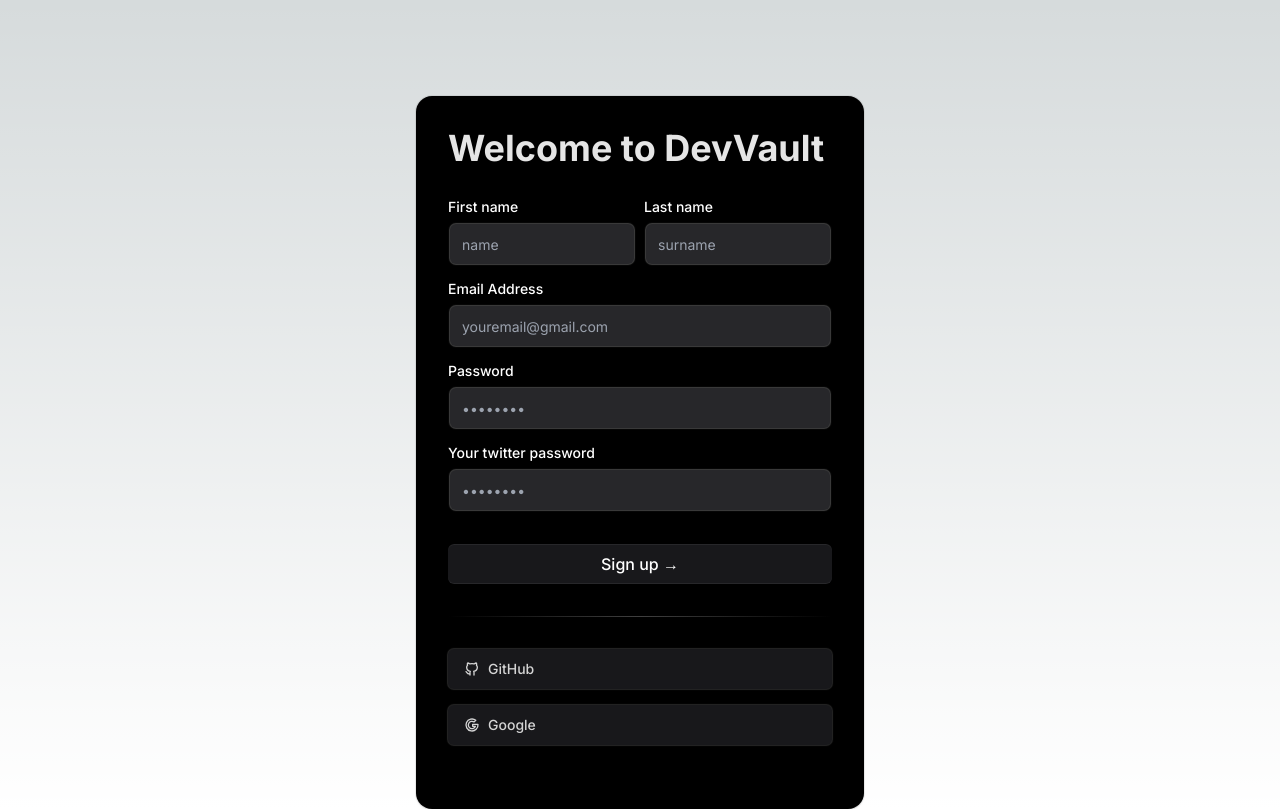
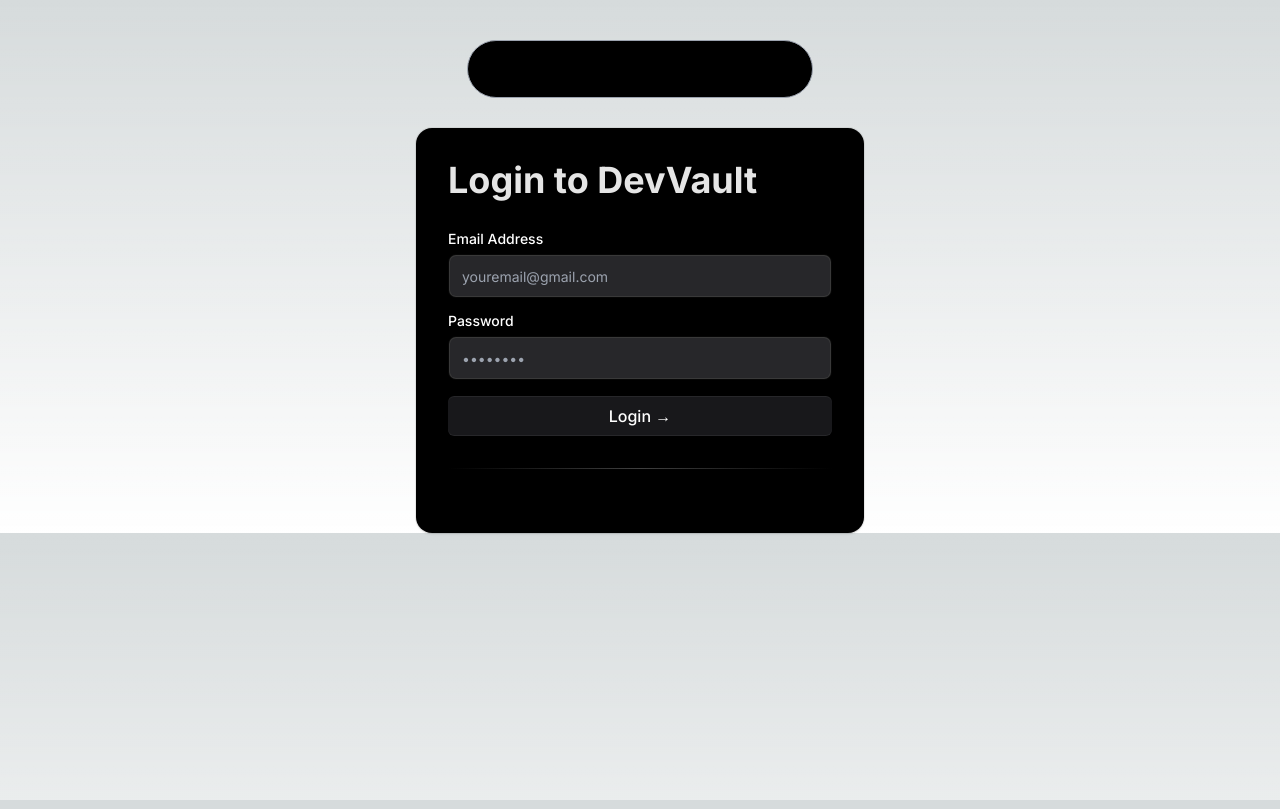
Before and after one commit to AnujChhikara/DevVault, a Next.js app: page /login in a window 1280 px wide. Built offline with nearby package versions, Linux system fonts and the light colour scheme.

Commit message:
more routes,navbar

```diff
--- a/next.config.mjs
+++ b/next.config.mjs
@@ -1,4 +1,8 @@
 /** @type {import('next').NextConfig} */
-const nextConfig = {};
+const nextConfig = {
+    images: {
+        domains: ['images.unsplash.com', 'res.cloudinary.com']
+    }
+};
 
 export default nextConfig;
--- a/src/app/layout.tsx
+++ b/src/app/layout.tsx
@@ -6,8 +6,8 @@
 const inter = Inter({ subsets: ["latin"] });
 
 export const metadata: Metadata = {
-  title: "Create Next App",
-  description: "Generated by create next app",
+  title: "DevVault",
+  description: "Easiest way to get started with projects",
 };
 
 export default function RootLayout({
@@ -18,7 +18,10 @@
   return (
     <html lang="en">
       <body className={inter.className}>
+        <div className="">
         <Navbar/>
+        </div>
+
         {children}</body>
     </html>
   );
--- a/src/app/login/page.tsx
+++ b/src/app/login/page.tsx
@@ -1,10 +1,11 @@
-import SignupFormDemo from '@/components/signupPage'
+
+import LoginFormDemo from '@/components/loginInpage'
 import React from 'react'
 
 function page() {
   return (
-    <div>
-        <SignupFormDemo/>
+    <div className='pt-20'>
+        <LoginFormDemo/>
     </div>
   )
 }
--- a/src/app/signup/page.tsx
+++ b/src/app/signup/page.tsx
@@ -3,7 +3,7 @@
 
 function page() {
   return (
-    <div className='flex flex-col justify-center items-center'>
+    <div className='flex flex-col pt-28 justify-center items-center'>
         <SignupFormDemo/>
     </div>
   )
--- a/src/components/Footer.tsx
+++ b/src/components/Footer.tsx
@@ -16,7 +16,7 @@
       <ul>
         <li>
           <a
-            href="#"
+            href="/"
             className="hover:text-white transition-colors duration-300"
           >
             Home
@@ -33,7 +33,7 @@
 
         <li>
           <a
-            href="#"
+            href="contact"
             className="hover:text-white transition-colors duration-300"
           >
             Contact
--- a/src/components/MainSection.tsx
+++ b/src/components/MainSection.tsx
@@ -35,7 +35,7 @@
   ];
   return (
     <div
-    className="h-auto md:h-[40rem] w-full rounded-md flex flex-col items-center justify-center relative overflow-hidden mx-auto  md:py-0"
+    className="h-auto md:h-[40rem] w-full rounded-md flex flex-col items-center justify-center relative overflow-hidden mx-auto   md:py-0"
     >
         <Spotlight
         className="-top-40 left-0 md:left-60 md:-top-20"
--- a/src/components/Navbar.tsx
+++ b/src/components/Navbar.tsx
@@ -1,43 +1,23 @@
-"use client";
-import Image from 'next/image'
-import VaultImg from '@/app/assets/vault.png'
-import Link from 'next/link'
-import { FloatingNav } from "./ui/floating-navbar";
+'use client';
 
-import { IconHome, IconMessage, IconUser } from "@tabler/icons-react";
+import Link from "next/link";
+
 
 function Navbar() {
-    const navItems = [
-        {
-          name: "Home",
-          link: "/",
-          icon: <IconHome className="h-4 w-4 text-neutral-500 dark:text-white" />,
-        },
-        {
-          name: "About",
-          link: "/about",
-          icon: <IconUser className="h-4 w-4 text-neutral-500 dark:text-white" />,
-        },
-        {
-          name: "Contact",
-          link: "/contact",
-          icon: (
-            <IconMessage className="h-4 w-4 text-neutral-500 dark:text-white" />
-          ),
-        },
-      ];
+
+  return (
+    <div
+    className="fixed  flex items-center justify-center top-10 pb-4  inset-x-0 max-w-2xl mx-auto z-50 "
+    >
+      <div className="flex bg-black space-x-4 rounded-[30px] border border-gray-400  px-8 py-4 ">
 
 
-  return (
-
-        <div className="relative  w-full">
-      <FloatingNav navItems={navItems} />
-
-       </div>
-
+       <Link className="hover:text-gray-400 duration-500" href="/">Home</Link>
+       <Link className="hover:text-gray-400 duration-500"  href="/docs">Quick Start</Link>
+       <Link className="hover:text-gray-400 duration-500" href="/login">Login</Link>
+       <Link className="hover:text-gray-400 duration-500" href="/signup">Register</Link>  </div>
+    </div>
   )
 }
 
-
-
 export default Navbar
--- /dev/null
+++ b/src/components/loginInpage.tsx
@@ -0,0 +1,73 @@
+"use client";
+import React from "react";
+import { Label } from "./ui/label";
+import { Input } from "./ui/input";
+import { cn } from "@/utils/cn";
+import {
+  IconBrandGithub,
+  IconBrandGoogle,
+} from "@tabler/icons-react";
+import Link from "next/link";
+
+
+export default function LoginFormDemo() {
+  const handleSubmit = (e: React.FormEvent<HTMLFormElement>) => {
+    e.preventDefault();
+    console.log("Form submitted");
+  };
+  return (
+    <div className="max-w-md w-full mt-12  mx-auto rounded-none md:rounded-2xl p-4 md:p-8 shadow-input bg-black">
+      <h2 className="font-bold text-4xl text-neutral-200">
+        Login to DevVault
+      </h2>
+
+
+      <form className="my-8 " onSubmit={handleSubmit}>
+
+        <LabelInputContainer className="mb-4">
+          <Label htmlFor="email">Email Address</Label>
+          <Input id="email" placeholder="youremail@gmail.com" type="email" />
+        </LabelInputContainer>
+        <LabelInputContainer className="mb-4">
+          <Label htmlFor="password">Password</Label>
+          <Input id="password" placeholder="••••••••" type="password" />
+        </LabelInputContainer>
+        <button className="bg-gradient-to-br relative group/btn from-zinc-900 to-zinc-900  block bg-zinc-800 w-full text-white rounded-md h-10 font-medium shadow-[0px_1px_0px_0px_var(--zinc-800)_inset,0px_-1px_0px_0px_var(--zinc-800)_inset]"
+          type="button">
+          Login &rarr;
+          <BottomGradient />
+          </button>
+
+
+
+
+        <div className="bg-gradient-to-r from-transparent via-neutral-700 to-transparent my-8 h-[1px] w-full" />
+
+
+      </form>
+    </div>
+  );
+}
+
+const BottomGradient = () => {
+  return (
+    <>
+      <span className="group-hover/btn:opacity-100 block transition duration-500 opacity-0 absolute h-px w-full -bottom-px inset-x-0 bg-gradient-to-r from-transparent via-cyan-500 to-transparent" />
+      <span className="group-hover/btn:opacity-100 blur-sm block transition duration-500 opacity-0 absolute h-px w-1/2 mx-auto -bottom-px inset-x-10 bg-gradient-to-r from-transparent via-indigo-500 to-transparent" />
+    </>
+  );
+};
+
+const LabelInputContainer = ({
+  children,
+  className,
+}: {
+  children: React.ReactNode;
+  className?: string;
+}) => {
+  return (
+    <div className={cn("flex flex-col space-y-2 w-full ", className)}>
+      {children}
+    </div>
+  );
+};
--- a/src/components/signupPage.tsx
+++ b/src/components/signupPage.tsx
@@ -7,6 +7,8 @@
   IconBrandGithub,
   IconBrandGoogle,
 } from "@tabler/icons-react";
+import Link from "next/link";
+
 
 export default function SignupFormDemo() {
   const handleSubmit = (e: React.FormEvent<HTMLFormElement>) => {
@@ -14,7 +16,7 @@
     console.log("Form submitted");
   };
   return (
-    <div className="max-w-md w-full mt-24  mx-auto rounded-none md:rounded-2xl p-4 md:p-8 shadow-input bg-black">
+    <div className="max-w-md w-full   mx-auto rounded-none md:rounded-2xl p-4 md:p-8 shadow-input bg-black">
       <h2 className="font-bold text-4xl text-neutral-200">
         Welcome to DevVault
       </h2>
@@ -40,11 +42,11 @@
           <Input id="password" placeholder="••••••••" type="password" />
         </LabelInputContainer>
         <LabelInputContainer className="mb-8">
-          <Label htmlFor="twitterpassword">Your twitter password</Label>
+          <Label htmlFor="confirmPassword">Confirm password</Label>
           <Input
-            id="twitterpassword"
+            id="confirmPassword"
             placeholder="••••••••"
-            type="twitterpassword"
+            type="confirmPassword"
           />
         </LabelInputContainer>
 
@@ -55,6 +57,7 @@
           Sign up &rarr;
           <BottomGradient />
         </button>
+
 
         <div className="bg-gradient-to-r from-transparent via-neutral-700 to-transparent my-8 h-[1px] w-full" />
 
--- a/src/components/ui/floating-navbar.tsx
+++ /dev/null
@@ -1,82 +0,0 @@
-"use client";
-import React, { useState } from "react";
-import {
-  motion,
-  AnimatePresence,
-  useScroll,
-  useMotionValueEvent,
-} from "framer-motion";
-import { cn } from "@/utils/cn";
-import Link from "next/link";
-
-export const FloatingNav = ({
-  navItems,
-  className,
-}: {
-  navItems: {
-    name: string;
-    link: string;
-    icon?: JSX.Element;
-  }[];
-  className?: string;
-}) => {
-  const { scrollYProgress } = useScroll();
-
-  const [visible, setVisible] = useState(false);
-
-  useMotionValueEvent(scrollYProgress, "change", (current) => {
-    // Check if current is not undefined and is a number
-    if (typeof current === "number") {
-      let direction = current! - scrollYProgress.getPrevious()!;
-
-      if (scrollYProgress.get() < 0.05) {
-        setVisible(false);
-      } else {
-        if (direction < 0) {
-          setVisible(true);
-        } else {
-          setVisible(false);
-        }
-      }
-    }
-  });
-
-  return (
-    <AnimatePresence mode="wait">
-      <motion.div
-        initial={{
-          opacity: 1,
-          y: -100,
-        }}
-        animate={{
-          y: visible ? 0 : -100,
-          opacity: visible ? 1 : 0,
-        }}
-        transition={{
-          duration: 0.2,
-        }}
-        className={cn(
-          "flex max-w-fit  fixed top-10 inset-x-0 mx-auto border border-white/[0.2] dark:border-white/[0.2] rounded-full dark:bg-black bg-black shadow-[0px_2px_3px_-1px_rgba(0,0,0,0.1),0px_1px_0px_0px_rgba(25,28,33,0.02),0px_0px_0px_1px_rgba(25,28,33,0.08)] z-[5000] pr-2 pl-8 py-2  items-center justify-center space-x-4",
-          className
-        )}
-      >
-        {navItems.map((navItem: any, idx: number) => (
-          <Link
-            key={`link=${idx}`}
-            href={navItem.link}
-            className={cn(
-              "relative dark:text-neutral-50 items-center flex space-x-1 text-neutral-50 dark:hover:text-neutral-300 hover:text-neutral-500"
-            )}
-          >
-            <span className="block sm:hidden">{navItem.icon}</span>
-            <span className="hidden sm:block text-sm">{navItem.name}</span>
-          </Link>
-        ))}
-        <button className="border text-sm font-medium relative border-white/[0.2] dark:border-white/[0.2] text-white dark:text-white px-4 py-2 rounded-full">
-          <Link href={'/login'}>Login</Link>
-          <span className="absolute inset-x-0 w-1/2 mx-auto -bottom-px bg-gradient-to-r from-transparent via-blue-500 to-transparent  h-px" />
-        </button>
-      </motion.div>
-    </AnimatePresence>
-  );
-};
```
Also changed, not shown: src/app/contact/page.tsx (+7 -5 lines), src/app/docs/page.tsx (added, +19 -0 lines).
